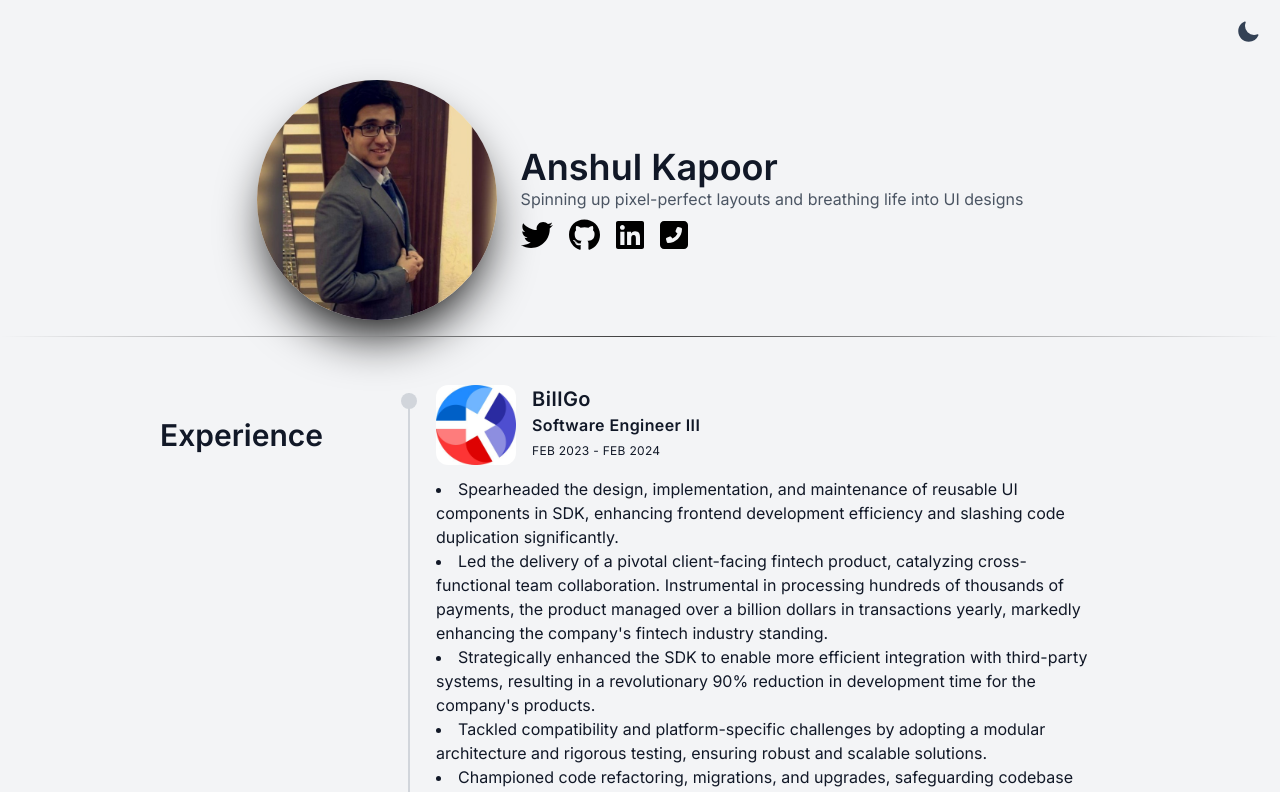
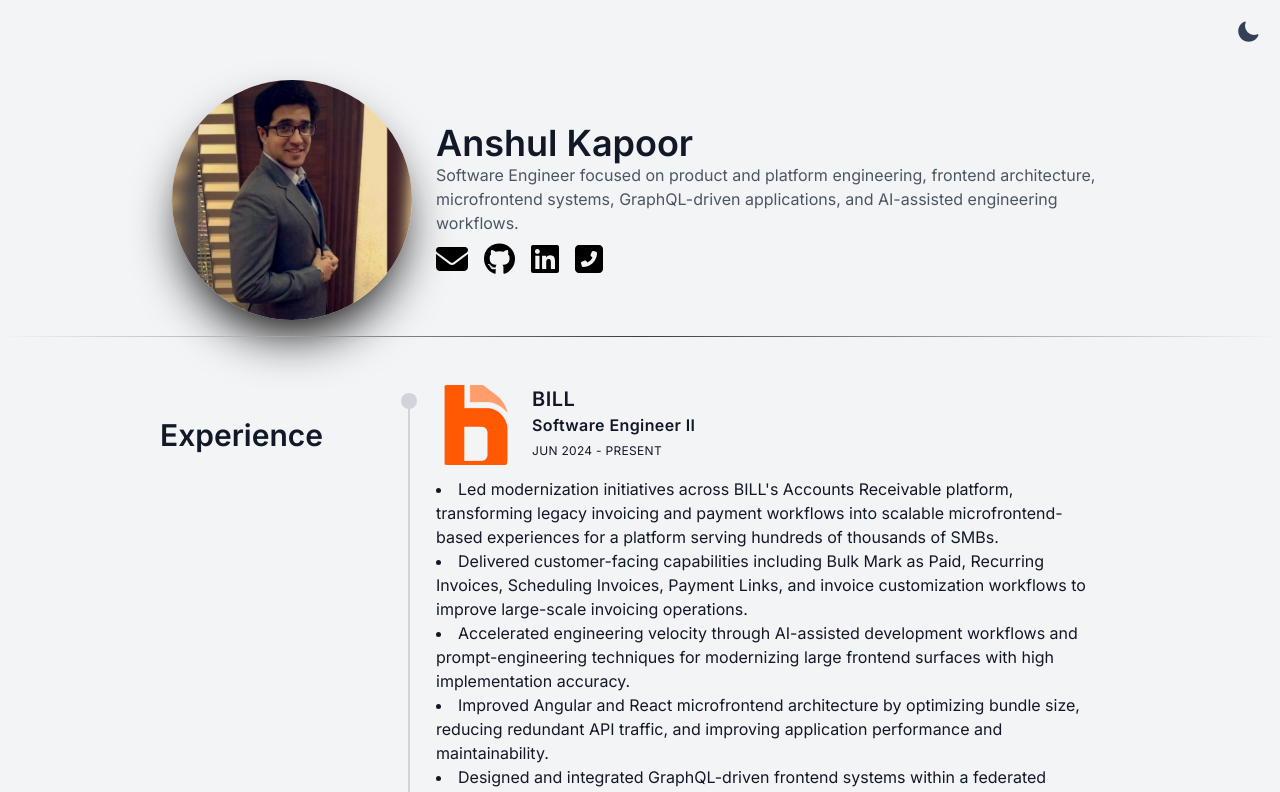
Before and after one commit to anshulkapoor018/portfolio, a Next.js app: page / in a window 1280 px wide. Shown: the top 792 px of the page. Built offline with nearby package versions, Linux system fonts and the light colour scheme.

Commit message:
Update portfolio content from latest resume

```diff
--- a/src/app/components/EducationTimeline.tsx
+++ b/src/app/components/EducationTimeline.tsx
@@ -16,8 +16,8 @@ const EducationTimeline: React.FC<EducationTimelineProps> = ({ educationData })
                         {educationData.map((education, index) => (
                         <div key={index} className="flex flex-col sm:relative sm:before:absolute sm:before:top-2 sm:before:w-4 sm:before:h-4 sm:before:rounded-full sm:before:left-[-35px] sm:before:z-[1] before:bg-gray-300 before:dark:bg-gray-300">
                             <div className='flex'>
-                                <div className="flex-none w-20 h-20 relative mr-4">
-                                        <Image src={education.logo} alt="Company Logo" layout="fill" objectFit="cover" className="rounded-xl" />
+                                <div className="flex-none mr-4 overflow-hidden rounded-xl" style={{ position: 'relative', width: '5rem', height: '5rem' }}>
+                                        <Image src={education.logo} alt="School Logo" fill sizes="80px" style={{ objectFit: 'cover' }} />
                                     </div>
                                     <div>
                                         <a href={education.collegeUrl} target="_blank" rel="noopener noreferrer" className="text-xl font-semibold tracking-wide hover:underline">
--- a/src/app/components/ExperienceTimeline.tsx
+++ b/src/app/components/ExperienceTimeline.tsx
@@ -16,8 +16,8 @@ const ExperienceTimeline: React.FC<ExperienceTimelineProps> = ({ experienceData
                         {experienceData.map((experience, index) => (
                             <div key={index} className="flex flex-col sm:relative sm:before:absolute sm:before:top-2 sm:before:w-4 sm:before:h-4 sm:before:rounded-full sm:before:left-[-35px] sm:before:z-[1] before:bg-gray-300 before:dark:bg-gray-300">
                                 <div className='flex'>
-                                    <div className="flex-none w-20 h-20 relative mr-4">
-                                        <Image src={experience.logo} alt="Company Logo" layout="fill" objectFit="cover" className="rounded-xl" />
+                                    <div className="flex-none mr-4 overflow-hidden rounded-xl" style={{ position: 'relative', width: '5rem', height: '5rem' }}>
+                                        <Image src={experience.logo} alt="Company Logo" fill sizes="80px" style={{ objectFit: 'cover' }} />
                                     </div>
                                     <div>
                                         <a href={experience.companyUrl} target="_blank" rel="noopener noreferrer" className="text-xl font-semibold tracking-wide hover:underline">
--- a/src/app/components/Header.tsx
+++ b/src/app/components/Header.tsx
@@ -4,7 +4,7 @@ import Link from 'next/link';
 import { config } from '@fortawesome/fontawesome-svg-core';
 import '@fortawesome/fontawesome-svg-core/styles.css';
 import { FontAwesomeIcon } from '@fortawesome/react-fontawesome';
-import { faTwitter, faGithub, faLinkedin } from '@fortawesome/free-brands-svg-icons';
+import { faGithub, faLinkedin } from '@fortawesome/free-brands-svg-icons';
 import { faEnvelope, faSquarePhoneFlip } from '@fortawesome/free-solid-svg-icons';
 import { useTheme } from 'next-themes';
 config.autoAddCss = false;
@@ -28,20 +28,17 @@ const Header = () => {
               className="rounded-full"
             />
           </div>
-        </div>
+          </div>
           <div className="text-center sm:text-left sm:pl-6">
             <h1 className="text-4xl font-semibold text-gray-900 dark:text-gray-400">Anshul Kapoor</h1>
-            <p className="text-gray-600">Spinning up pixel-perfect layouts and breathing life into UI designs</p>
+            <p className="max-w-2xl text-gray-600">
+              Software Engineer focused on product and platform engineering, frontend architecture,
+              microfrontend systems, GraphQL-driven applications, and AI-assisted engineering workflows.
+            </p>
             <div className="flex justify-center sm:justify-start space-x-4 mt-2">
-              {/* Icons */}
-              {/* <Link legacyBehavior href="mailto:anshulkapoor018@gmail.com" passHref>
+              <Link legacyBehavior href="mailto:anshulkapoor018@gmail.com" passHref>
                 <a className="text-gray-900 hover:text-black">
                   <FontAwesomeIcon color={iconColor} icon={faEnvelope} size="2x" />
-                </a>
-              </Link> */}
-              <Link legacyBehavior href="https://twitter.com/anshulkapoor018" passHref>
-                <a className="text-blue-500 hover:text-blue-600">
-                  <FontAwesomeIcon color={iconColor} icon={faTwitter} size="2x" />
                 </a>
               </Link>
               <Link legacyBehavior href="https://github.com/anshulkapoor018" passHref>
--- /dev/null
+++ b/src/app/components/ProjectsTimeline.tsx
@@ -0,0 +1,36 @@
+import { ProjectsTimelineProps } from '../interfaces/Project';
+
+const ProjectsTimeline: React.FC<ProjectsTimelineProps> = ({ projectsData }) => {
+  return (
+    <section className="bg-gray-100 dark:bg-gray-900 text-gray-900 dark:text-gray-400">
+      <div className="container max-w-5xl px-4 py-12 mx-auto">
+        <div className="grid gap-4 mx-4 sm:grid-cols-12">
+          <div className="col-span-12 sm:col-span-3">
+            <div className="text-center sm:text-left mb-14 before:block before:w-24 before:h-3 before:mb-5 before:rounded-md before:mx-auto sm:before:mx-0">
+              <h3 className="text-3xl font-semibold">Projects</h3>
+            </div>
+          </div>
+          <div className="relative col-span-12 px-4 space-y-6 sm:col-span-9">
+            <div className="col-span-12 space-y-12 relative px-4 sm:col-span-8 sm:space-y-8 sm:before:absolute sm:before:top-2 sm:before:bottom-0 sm:before:w-0.5 sm:before:-left-3 before:bg-gray-300 before:dark:bg-gray-300">
+              {projectsData.map((project, index) => (
+                <div key={index} className="flex flex-col sm:relative sm:before:absolute sm:before:top-2 sm:before:w-4 sm:before:h-4 sm:before:rounded-full sm:before:left-[-35px] sm:before:z-[1] before:bg-gray-300 before:dark:bg-gray-300">
+                  <h4 className="text-xl font-semibold tracking-wide">{project.name}</h4>
+                  <p className="text-sm font-semibold tracking-wide">{project.stack}</p>
+                  <time className="text-xs tracking-wide uppercase dark:text-gray-600">{project.dateStart} - {project.dateEnd}</time>
+                  <ul className="mt-3 list-disc list-inside">
+                    {project.projectDetails.split('\n').map((detail, index) => {
+                      const trimmedDetail = detail.trim().startsWith('-') ? detail.trim().substring(1).trim() : detail.trim();
+                      return <li key={index}>{trimmedDetail}</li>;
+                    })}
+                  </ul>
+                </div>
+              ))}
+            </div>
+          </div>
+        </div>
+      </div>
+    </section>
+  );
+}
+
+export default ProjectsTimeline;
--- a/src/app/data/Education.ts
+++ b/src/app/data/Education.ts
@@ -8,7 +8,8 @@ export const educationData: Education[] = [
       location: 'Hoboken, New Jersey, USA',
       college: 'Stevens Institute of Technology',
       collegeUrl: 'https://www.stevens.edu/',
-      experienceDetails: `As a distinguished graduate with a Master of Science in Software Engineering, where I earned the honor of Summa Cum Laude, my academic journey has been marked by a profound engagement with the intricacies of Python, Data Structures, and Algorithms. This rigor was matched by my deep exploration into Mobile Programming, Natural Language Processing, and Web Development, culminating in a robust understanding of Software Architecture. Each course was not just a credit earned but a piece of the puzzle in my comprehensive software engineering expertise.`
+      experienceDetails: `- Master of Science in Software Engineering with a 3.969 / 4.0 GPA.
+- Coursework included Software Architecture, Agile Development, Software Requirements Analysis, Python Programming, Web Programming, Software Testing, and Natural Language Processing.`
     },
     {
       dateStart: "Aug 2013",
@@ -17,6 +18,8 @@ export const educationData: Education[] = [
       location: 'Noida, Uttar Pradesh, India',
       college: 'Jaypee Institute of Information Technology',
       collegeUrl: 'https://www.jiit.ac.in/',
-      experienceDetails: `Embarking on my tech adventure, I donned my explorer's hat for a Bachelor of Technology in Information Technology. It was here, amid the binary and bytes, that I first shook hands with programming—and we've been best friends ever since. Over those four action-packed years, I cooked up a buffet of projects, each a flavor of my growing skill set. Curious to see my digital kitchen? Head over to my GitHub where the proof of the programming is in the repository!`
+      experienceDetails: `- Bachelor of Technology in Information Technology.
+- Coursework included Data Structures and Algorithms, Operating Systems, Computer Vision, and Computer Networks.
+- Certifications and training included Swift, Web Development, and Algorithms in C++.`
     },
   ];
--- a/src/app/data/Experience.ts
+++ b/src/app/data/Experience.ts
@@ -2,13 +2,32 @@ import { Experience } from "../interfaces/Experience";
 
 export const experienceData: Experience[] = [
     {
+      dateStart: "Jun 2024",
+      dateEnd: "Present",
+      logo: '/bill-logo.png',
+      position: 'Software Engineer II',
+      company: 'BILL',
+      companyUrl: 'https://www.linkedin.com/company/bill-com/',
+      experienceDetails: `- Led modernization initiatives across BILL's Accounts Receivable platform, transforming legacy invoicing and payment workflows into scalable microfrontend-based experiences for a platform serving hundreds of thousands of SMBs.
+- Delivered customer-facing capabilities including Bulk Mark as Paid, Recurring Invoices, Scheduling Invoices, Payment Links, and invoice customization workflows to improve large-scale invoicing operations.
+- Accelerated engineering velocity through AI-assisted development workflows and prompt-engineering techniques for modernizing large frontend surfaces with high implementation accuracy.
+- Improved Angular and React microfrontend architecture by optimizing bundle size, reducing redundant API traffic, and improving application performance and maintainability.
+- Designed and integrated GraphQL-driven frontend systems within a federated architecture, improving data-fetch efficiency and frontend-backend interoperability.
+- Standardized scalable automation patterns, increased frontend test coverage, and reduced QA maintenance overhead across critical workflows.
+- Rationalized LaunchDarkly feature flags and legacy frontend patterns to reduce technical debt and simplify long-term platform maintainability.`
+    },
+    {
       dateStart: "Feb 2023",
-      dateEnd: "Feb 2024",
+      dateEnd: "Mar 2024",
       logo: '/Billgo.jpg',
       position: 'Software Engineer III',
       company: 'BillGo',
       companyUrl: 'https://www.linkedin.com/company/billgopayments/',
-      experienceDetails: `- Spearheaded the design, implementation, and maintenance of reusable UI components in SDK, enhancing frontend development efficiency and slashing code duplication significantly.\n - Led the delivery of a pivotal client-facing fintech product, catalyzing cross-functional team collaboration. Instrumental in processing hundreds of thousands of payments, the product managed over a billion dollars in transactions yearly, markedly enhancing the company's fintech industry standing.\n- Strategically enhanced the SDK to enable more efficient integration with third-party systems, resulting in a revolutionary 90% reduction in development time for the company's products.\n- Tackled compatibility and platform-specific challenges by adopting a modular architecture and rigorous testing, ensuring robust and scalable solutions.\n- Championed code refactoring, migrations, and upgrades, safeguarding codebase maintainability and scalability.`
+      experienceDetails: `- Led architecture and development of reusable SDK and UI platform components, improving developer productivity and reducing duplication across fintech product integrations.
+- Delivered scalable client-facing fintech solutions supporting high-volume payment processing workflows handling billions in annual transaction volume.
+- Enhanced SDK architecture to streamline third-party integrations, reducing downstream product development effort by approximately 90% across multiple implementation workflows.
+- Drove adoption of modular architecture and scalable testing strategies to improve cross-platform reliability, maintainability, and long-term system scalability.
+- Led modernization, refactoring, and platform upgrade initiatives across shared frontend infrastructure, reducing technical debt and improving engineering maintainability.`
     },
     {
       dateStart: "Jul 2021",
@@ -17,7 +36,13 @@ export const experienceData: Experience[] = [
       position: 'Software Engineer II',
       company: 'BillGo',
       companyUrl: 'https://www.linkedin.com/company/billgopayments/',
-      experienceDetails: `- Innovated a multiplatform SDK encompassing a headless and a UI Library, setting a new standard in solution design.\n- Successfully delivered native iOS and Android applications, showcasing the SDK's proof of concept and technical viability.\n- Streamlined project workflows by implementing GitHub Actions, automating testing, building, and deployment, thereby liberating developers from manual tasks.\n- Halved application-flow testing time by automating end-to-end testing for the SDK with the Detox framework.\n- Deployed an internal React Native application to enhance backend API feature testing, accurately simulating client environments.\n- Pioneered data syncing and caching features using SyncTable in the UI SDK, unlocking new use cases and applications.\n- Developed a customizable theming system for the SDK application, employing CSS variables and modular native-base, enhancing UI adaptability, branding, and codebase scalability.`
+      experienceDetails: `- Architected a cross-platform SDK consisting of headless and UI libraries, enabling scalable integration patterns across mobile fintech applications.
+- Delivered native iOS and Android applications to validate SDK architecture, platform capabilities, and production readiness.
+- Improved engineering workflows by implementing GitHub Actions pipelines and automating testing, build, and deployment processes.
+- Reduced end-to-end application testing time by 50% through automated testing infrastructure using the Detox framework.
+- Built internal React Native tooling applications to simulate client environments and accelerate backend API validation workflows.
+- Developed scalable data synchronization and caching capabilities within the UI SDK, enabling new offline and real-time product use cases.
+- Designed a modular theming architecture using CSS variables and reusable design primitives to improve customization, branding flexibility, and frontend scalability.`
     },
     {
       dateStart: "Jun 2020",
@@ -26,11 +51,11 @@ export const experienceData: Experience[] = [
       position: 'Software Engineer Intern',
       company: 'IDT Corporation',
       companyUrl: 'https://www.linkedin.com/company/idt/',
-      experienceDetails: `- Spearheaded the development of a suite of iOS14 widgets for the company's flagship product, leveraging a fully agile environment to enhance user interface and functionality.
-      - Conceptualized and executed a Slack Workspace Application for server outage notifications, employing AWS Lambda for event processing, which significantly enhanced the operations team's visibility and responsiveness to production events.
-      - Developed a serverless application integrating AWS Lambda, AWS API Gateway, and Jira Webhooks to monitor critical server outage events, ensuring prompt issue tracking and resolution.
-      - Automated regression testing for a Web Service using NUnit Testing Framework; reduced time for Testing to almost 20%.
-      - Engineered an autoscaling feature for ECS services using Terraform for the DevOps team, achieving a 10% reduction in service costs through enhanced resource management.`
+      experienceDetails: `- Developed a suite of iOS 14 widgets for the company's flagship application, enhancing user experience and extending platform functionality across Apple ecosystems.
+- Built internal Slack-based operational tooling using AWS Lambda to improve visibility and response times for production outage events.
+- Developed serverless monitoring workflows integrating AWS Lambda, API Gateway, and Jira Webhooks to automate issue tracking and incident management processes.
+- Automated regression testing for critical web services using the NUnit testing framework, reducing manual testing effort and improving release efficiency.
+- Implemented autoscaling infrastructure for ECS services using Terraform, improving resource utilization and reducing operational costs by approximately 10%.`
     },
     {
       dateStart: "Dec 2017",
@@ -39,11 +64,11 @@ export const experienceData: Experience[] = [
       position: 'Software Engineer',
       company: 'VisionIAS',
       companyUrl: 'https://www.linkedin.com/company/visionias/',
-      experienceDetails: `- Created storage framework using AWS Service - S3 which helped app users download paid and free content seamlessly.
-      - Accomplished API framework that helped protect data while making API calls using AES and RSA Encryption; eliminated 10% of existing codebase from every module and ~ 20% of code reduction overall.
-      - Devised video streaming feature that helped users watch live/old videos; optimized video quality by network speed thereby increasing number of daily active users by 20%.
-      - Delivered Live Test Series Feature for users to enroll and give series of tests followed by detailed analysis.
-      - Mentored 2 interns and 1 Full-Time Employee; helped with company's culture, company specific tools, and processes.`
+      experienceDetails: `- Built scalable AWS S3-based content delivery infrastructure enabling seamless access to paid and free educational media within the platform.
+- Developed secure API frameworks using AES and RSA encryption, reducing duplicated implementation patterns and improving maintainability across backend modules.
+- Designed adaptive video streaming capabilities with network-aware quality optimization, increasing daily active user engagement by approximately 20%.
+- Delivered large-scale live test and assessment features supporting real-time participation, performance analysis, and student engagement workflows.
+- Mentored interns and junior engineers on engineering practices, internal tooling, and development workflows.`
     },
     {
       dateStart: "Jun 2017",
@@ -52,6 +77,8 @@ export const experienceData: Experience[] = [
       position: 'Application Engineer',
       company: 'Rivigo',
       companyUrl: 'https://www.linkedin.com/company/rivigo/',
-      experienceDetails: `- Re-engineered the process of handling Technical Issues by using Data insights from Issue Tracking Software - JIRA which helped the team focus more on practical issues.\n- Designed a method of root cause analysis by replicating the issues on the testing server which helped in understanding the user behavior more efficiently.\n- Suggested design changes(UX/UI) to reduce high ranking issues in the product originating from user end due to the cluster design of the product.`
+      experienceDetails: `- Improved issue investigation workflows by leveraging JIRA analytics and production debugging insights to identify recurring technical patterns.
+- Reproduced and analyzed production issues within testing environments, improving visibility into user-impacting behaviors and increasing diagnostic efficiency.
+- Evaluated UX/UI problem areas contributing to high-frequency support issues and provided data-driven recommendations to improve product usability.`
     },
   ];
--- /dev/null
+++ b/src/app/data/Projects.ts
@@ -0,0 +1,32 @@
+import { Project } from "../interfaces/Project";
+
+export const projectsData: Project[] = [
+  {
+    dateStart: "Jan 2021",
+    dateEnd: "Apr 2021",
+    name: "DilSeFoodie",
+    stack: "React.js | Node.js | Express.js | MongoDB | Bootstrap",
+    projectDetails: "- Built a full-stack MERN application for restaurant discovery and food ordering with authentication, backend APIs, and cloud-hosted MongoDB infrastructure."
+  },
+  {
+    dateStart: "Sep 2017",
+    dateEnd: "Dec 2017",
+    name: "SmackChat",
+    stack: "Swift | Core Data | Socket Programming | Firebase",
+    projectDetails: "- Developed a real-time chat application with group messaging, live updates, Firebase integration, and socket-based communication workflows."
+  },
+  {
+    dateStart: "Aug 2016",
+    dateEnd: "May 2017",
+    name: "Automated Attendance System",
+    stack: "Python | OpenCV | Flask",
+    projectDetails: "- Built a computer vision-based attendance platform using Viola-Jones detection and LBPH facial recognition algorithms."
+  },
+  {
+    dateStart: "Jan 2016",
+    dateEnd: "May 2016",
+    name: "Movies Prediction Using Data Mining",
+    stack: "Python | HTML | CSS | JavaScript | Flask",
+    projectDetails: "- Developed a movie analytics platform using clustering algorithms and genetic optimization techniques for predictive analysis and trend visualization."
+  },
+];
--- /dev/null
+++ b/src/app/interfaces/Project.ts
@@ -0,0 +1,11 @@
+export interface Project {
+  dateStart: string;
+  dateEnd: string;
+  name: string;
+  stack: string;
+  projectDetails: string;
+}
+
+export interface ProjectsTimelineProps {
+  projectsData: Project[];
+}
--- a/src/app/layout.tsx
+++ b/src/app/layout.tsx
@@ -8,7 +8,7 @@ const inter = Inter({ subsets: ["latin"] });
 
 export const metadata: Metadata = {
   title: "Anshul Kapoor",
-  description: "Anshul Kapoor Portfolio",
+  description: "Anshul Kapoor - Software Engineer focused on product and platform engineering.",
 };
 
 export default function RootLayout({
--- a/src/app/page.tsx
+++ b/src/app/page.tsx
@@ -3,9 +3,11 @@ import Header from './components/Header'
 import ExperienceTimeline from './components/ExperienceTimeline'
 import EducationTimeline from './components/EducationTimeline';
 import SkillsTimeline from './components/SkillsTimeline';
+import ProjectsTimeline from './components/ProjectsTimeline';
 import { experienceData } from './data/Experience';
 import { educationData } from './data/Education';
 import { skillsData } from './data/Skills';
+import { projectsData } from './data/Projects';
 
 
 const Home = () => {
@@ -18,6 +20,8 @@ const Home = () => {
       <EducationTimeline educationData={educationData} />
       <hr className="divider-gradient bg-gray-100 dark:bg-gray-100" />
       <SkillsTimeline skillDetails={skillsData.skillDetails}/>
+      <hr className="divider-gradient bg-gray-100 dark:bg-gray-100" />
+      <ProjectsTimeline projectsData={projectsData} />
     </div>
   );
 }
```
Also changed, not shown: src/app/data/Skills.ts (+7 -6 lines), public/bill-logo.png (added).
